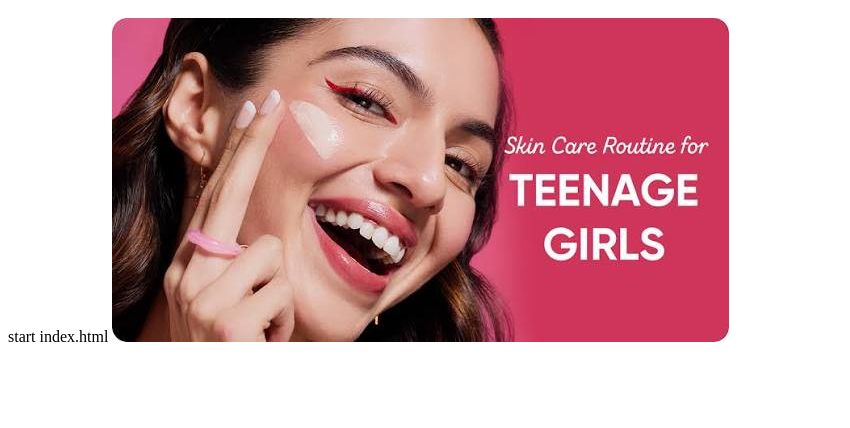
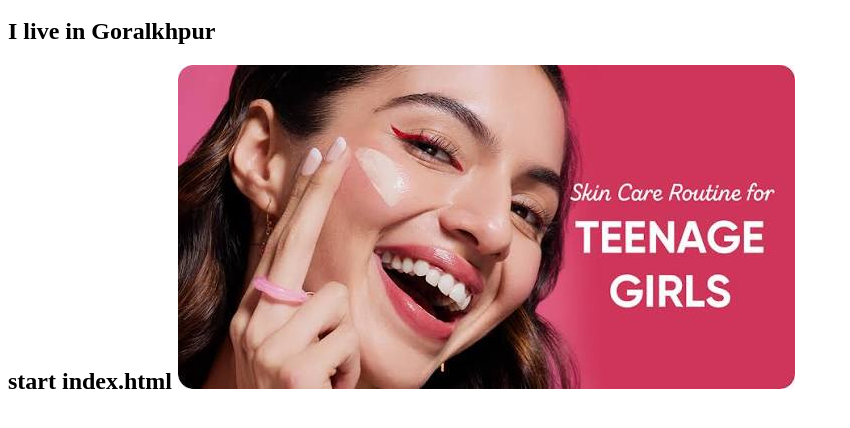
Before and after one commit to sakshisahu8957-oss/My-Repos, a plain HTML site: page index.html in a window 1280 px wide. Shown: the part 48-476 px from the top of the page, without its empty margins (0-850 px from the left). Drawn offline with Linux system fonts and the light colour scheme.

Commit message:
changing in h2

```diff
--- a/index.html
+++ b/index.html
@@ -1,3 +1,4 @@
 <h1>Sakshi</h1>
+<h2>I live in Goralkhpur<h2>
 start index.html
 <img src="SkinImage.jpg">
```
